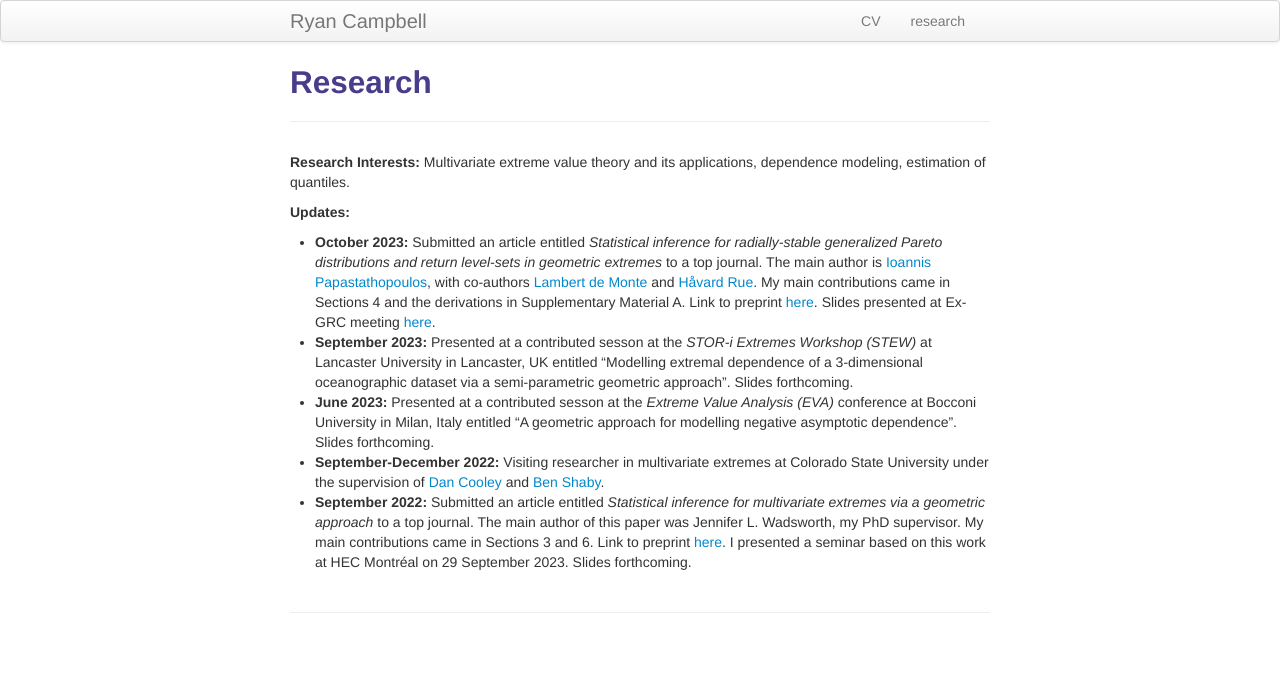
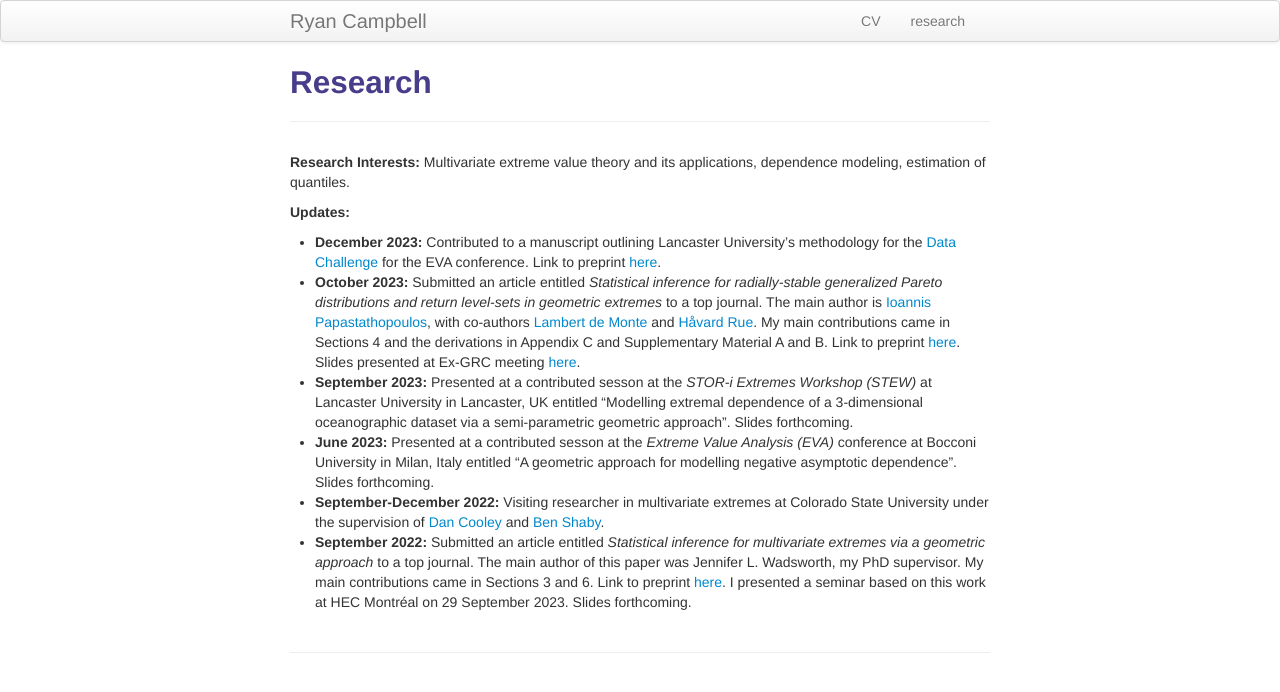
Before and after one commit to ryancampbell514/ryancampbell514.github.io, a Jekyll site: the page built from pages/research.md, in a window 1280 px wide. Shown: the top 692 px of the page. Built offline with Jekyll 4.4.1, drawn with Linux system fonts in a browser that asks for light colours.

Commit message:
updated research

```diff
--- a/pages/research.md
+++ b/pages/research.md
@@ -9,7 +9,8 @@ description: Ryan Campbell's research
 
 **Updates:**
 
-+ **October 2023:** Submitted an article entitled *Statistical inference for radially-stable generalized Pareto distributions and return level-sets in geometric extremes* to a top journal. The main author is [Ioannis Papastathopoulos](https://www.maths.ed.ac.uk/~ipapasta/){:target="_blank"}, with co-authors [Lambert de Monte](https://scholar.google.com/citations?user=HMIbGeoAAAAJ&hl=fr){:target="_blank"} and [Håvard Rue](https://www.kaust.edu.sa/en/study/faculty/haavard-rue){:target="_blank"}. My main contributions came in Sections 4 and the derivations in Supplementary Material A. Link to preprint [here](https://arxiv.org/abs/2310.06130){:target="_blank"}. Slides presented at Ex-GRC meeting <a href="{{ BASE_PATH }}/assets/exCRG_talk.pdf" target="_blank">here</a>.
++ **December 2023:** Contributed to a manuscript outlining Lancaster University's methodology for the [Data Challenge](https://dec.unibocconi.eu/sites/default/files/media/files/EVA_Challenge_2023.pdf?VersionId=jVaaU_QBDn6InRFUx5fg6_bcVfz1eKWr){:target="_blank"} for the EVA conference. Link to preprint [here](https://arxiv.org/abs/2312.09825){:target="_blank"}.
++ **October 2023:** Submitted an article entitled *Statistical inference for radially-stable generalized Pareto distributions and return level-sets in geometric extremes* to a top journal. The main author is [Ioannis Papastathopoulos](https://www.maths.ed.ac.uk/~ipapasta/){:target="_blank"}, with co-authors [Lambert de Monte](https://scholar.google.com/citations?user=HMIbGeoAAAAJ&hl=fr){:target="_blank"} and [Håvard Rue](https://www.kaust.edu.sa/en/study/faculty/haavard-rue){:target="_blank"}. My main contributions came in Sections 4 and the derivations in Appendix C and Supplementary Material A and B. Link to preprint [here](https://arxiv.org/abs/2310.06130){:target="_blank"}. Slides presented at Ex-GRC meeting <a href="{{ BASE_PATH }}/assets/exCRG_talk.pdf" target="_blank">here</a>.
 + **September 2023:** Presented at a contributed sesson at the *STOR-i Extremes Workshop (STEW)* at Lancaster University in Lancaster, UK entitled "Modelling extremal dependence of a 3-dimensional oceanographic dataset via a semi-parametric geometric approach". Slides forthcoming.
 + **June 2023:** Presented at a contributed sesson at the *Extreme Value Analysis (EVA)* conference at Bocconi University in Milan, Italy entitled "A geometric approach for modelling negative asymptotic dependence". Slides forthcoming.
 + **September-December 2022:** Visiting researcher in multivariate extremes at Colorado State University under the supervision of [Dan Cooley](https://www.stat.colostate.edu/~cooleyd/){:target="_blank"} and [Ben Shaby](https://www.stat.colostate.edu/~bshaby/){:target="_blank"}.
```
